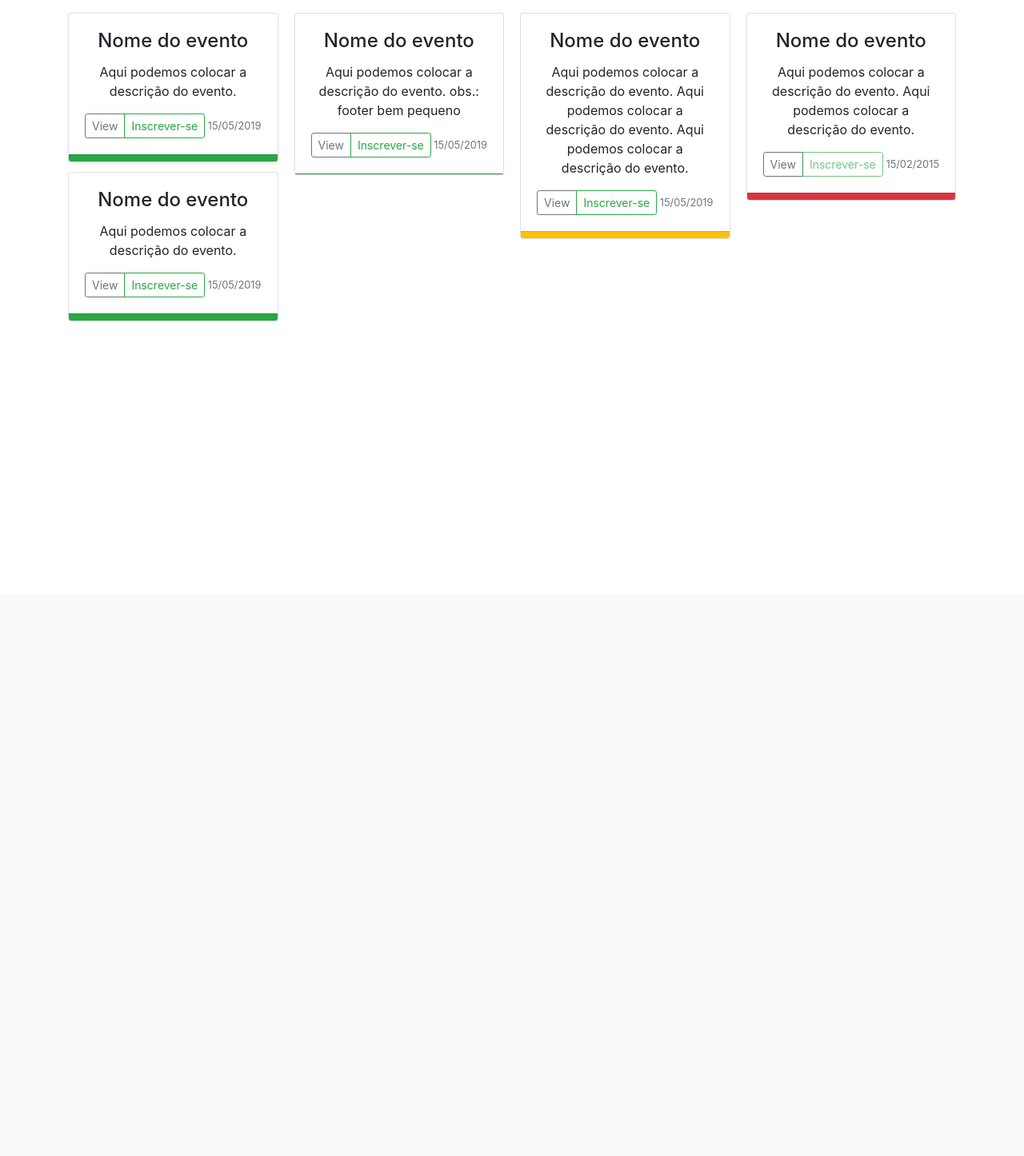
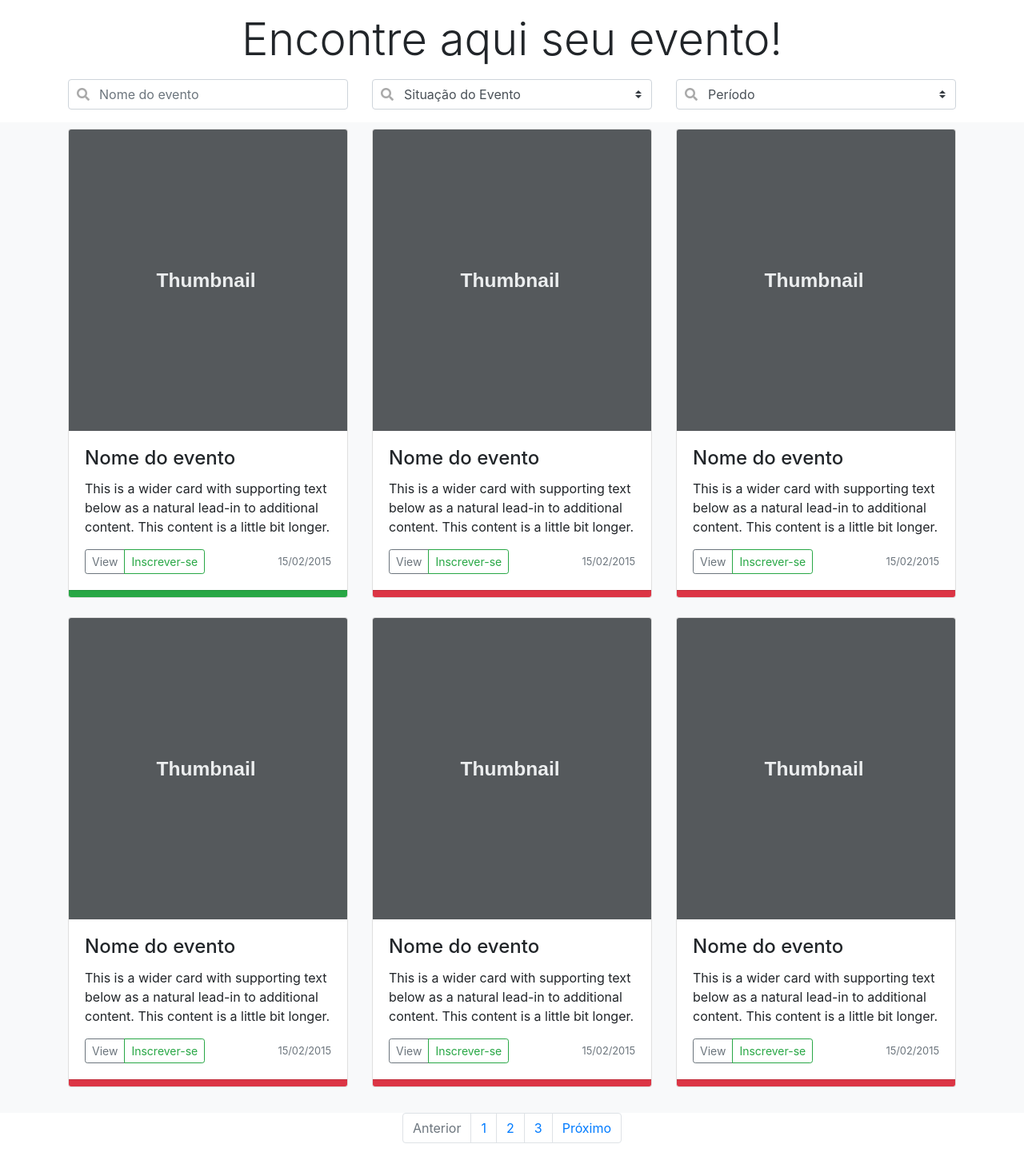
Before and after one commit to pwii-2019-1/pwii-projeto-pratico-2-2019-1-sge, a PHP site: page /public_html/ in a window 1280 px wide. Shown: the part 56-1502 px from the top of the page at 80% size. Before the commit the page ends 458 px from the top, so only its background shows below. Run offline with PHP 8.4, Linux system fonts and the light colour scheme; some libraries are stand-ins or nearby versions.

Commit message:
Alteração no grid de eventos

```diff
--- a/public_html/assets/css/index.css
+++ b/public_html/assets/css/index.css
@@ -1,3 +1,46 @@
 /*
-Arquivos de estilo do projeto
+    Personalização do input's de pesquisa da página inicial
 */
+.has-search .form-control {
+    padding-left: 2.375rem;
+  }
+
+  .has-search .form-control-feedback {
+    position: absolute;
+    z-index: 2;
+    display: block;
+    width: 2.375rem;
+    height: 2.375rem;
+    line-height: 2.375rem;
+    text-align: center;
+    pointer-events: none;
+    color: #aaa;
+  }
+
+
+/*
+    Personalização do input's de pesquisa da página inicial
+*/
+
+
+
+/*
+
+Remove o estilo padrão dos navegadores
+Usei isso só pra tirar a seta padrão do select
+
+*/
+
+select {
+    -webkit-appearance: none;
+    -moz-appearance: none;
+    text-indent: 1px;
+    text-overflow: '';
+  }
+
+/*
+
+Remove o estilo padrão dos navegadores
+Usei isso só pra tirar a seta padrão do select
+
+*/
--- a/public_html/index.php
+++ b/public_html/index.php
@@ -1,5 +1,6 @@
 <!doctype html>
 <html>
+
 <head>
 	<title>SGE</title>
 	<!-- Required meta tags -->
@@ -9,11 +10,14 @@
 	<!-- Bootstrap CSS -->
 	<link rel="stylesheet" href="https://stackpath.bootstrapcdn.com/bootstrap/4.3.1/css/bootstrap.min.css" integrity="sha384-ggOyR0iXCbMQv3Xipma34MD+dH/1fQ784/j6cY/iJTQUOhcWr7x9JvoRxT2MZw1T" crossorigin="anonymous">
 
+	<!-- CSS Autoral -->
+	<link rel="stylesheet" href="assets/css/index.css">
+
 	<!-- Biblioteca de ícones do Font Awesome -->
 	<link rel="stylesheet" href="https://use.fontawesome.com/releases/v5.8.1/css/all.css" integrity="sha384-50oBUHEmvpQ+1lW4y57PTFmhCaXp0ML5d60M1M7uH2+nqUivzIebhndOJK28anvf" crossorigin="anonymous">
 
 	<style type="text/css">
-			.card-columns{
+		.card-columns {
 			column-count: 4;
 		}
 	</style>
@@ -27,7 +31,7 @@
 			<button class="btn btn-secondary dropdown-toggle" type="button" id="triggerId" data-toggle="dropdown" aria-haspopup="true" aria-expanded="false">
 				<i class="fas fa-align-justify"></i>
 			</button>
-				<div class="dropdown-menu" >
+			<div class="dropdown-menu">
 				<a class="dropdown-item" href="#">Opção 1</a>
 				<a class="dropdown-item disabled" href="#">Opção 2</a>
 				<a class="dropdown-item" href="#">Opção 3</a>
@@ -49,88 +53,86 @@
 	</div>
 
 	<div class="container">
-			<div class="card-columns">
+		<div class="row">
+			<div class="col-sm ">
+				<h1 class="display-4">
+					<p class="text-center">Encontre aqui seu evento!</p>
+				</h1>
+			</div>
+		</div>
+	</div>
 
-				<!-- card com shadow (tipo um sombreado)-->
-				<div class="card text-center shadow-sm">
+	<div class="container">
+		<div class="row">
+			<div class="col-4">
+				<div class="form-group has-search">
+					<span class="fa fa-search form-control-feedback"></span>
+					<input type="text" class="form-control" placeholder="Nome do evento">
+				</div>
+			</div>
+			<div class="col-4">
+				<div class="form-group has-search">
+					<span class="fa fa-search form-control-feedback"></span>
+					<select class="custom-select form-control">
+						<option selected disabled>Situação do Evento</option>
+						<option value="1">Inscrições Abertas</option>
+						<option value="2">Em Andamento</option>
+						<option value="3">Evento Finalizado</option>
+					</select>
+				</div>
+			</div>
+			<div class="col-4">
+				<div class="form-group has-search">
+					<span class="fa fa-search form-control-feedback"></span>
+					<select class="custom-select form-control">
+						<option selected disabled>Período</option>
+						<option value="1">Hoje</option>
+						<option value="2">Essa semana</option>
+						<option value="3">Esse mês</option>
+					</select>
+				</div>
+			</div>
+
+		</div>
+	</div>
+
+
+
+	<div class="album py-2 bg-light">
+		<div class="container">
+
+			<div class="row">
+
+				<div class="col-md-4">
+					<div class="card mb-4 box-shadow">
+						<img class="card-img-top" src="assets/imagens/default.svg" alt="Card image cap">
 						<div class="card-body">
 							<h4 class="card-title">Nome do evento</h4>
-						<p class="card-text">
-							Aqui podemos colocar a descrição do evento.
-						</p>
+
+							<p class="card-text">This is a wider card with supporting text below as a natural lead-in to additional content. This content is a little bit longer.</p>
 							<div class="d-flex justify-content-between align-items-center">
-							<div class="btn-group btn-group-sm" role="group" aria-label="Basic example">
-								<a href="#" class="btn btn-outline-secondary">View</a>
-								<a href="#" class="btn btn-outline-success">Inscrever-se</a>
+								<div class="btn-group">
+									<a href="#" class="btn btn-sm btn btn-outline-secondary">View</a>
+									<a href="#" class="btn btn-sm btn-outline-success">Inscrever-se</a>
 								</div>
-							<small class="text-muted">15/05/2019</small>
+								<small class="text-muted">15/02/2015</small>
 							</div>
 						</div>
 						<div class="card-footer text-muted bg-success p-1"> </div>
 					</div>
+				</div>
 
-				<div class="card text-center">
+				<div class="col-md-4">
+					<div class="card mb-4 box-shadow">
+						<img class="card-img-top" src="assets/imagens/default.svg" alt="Card image cap">
 						<div class="card-body">
 							<h4 class="card-title">Nome do evento</h4>
-						<p class="card-text">
-							Aqui podemos colocar a descrição do evento.
-						</p>
+
+							<p class="card-text">This is a wider card with supporting text below as a natural lead-in to additional content. This content is a little bit longer.</p>
 							<div class="d-flex justify-content-between align-items-center">
-							<div class="btn-group btn-group-sm" role="group" aria-label="Basic example">
-								<a href="#" class="btn btn-outline-secondary">View</a>
-								<a href="#" class="btn btn-outline-success">Inscrever-se</a>
-							</div>
-							<small class="text-muted">15/05/2019</small>
-						</div>
-					</div>
-					<div class="card-footer text-muted bg-success p-1"> </div>
-				</div>
-				<div class="card text-center">
-					<div class="card-body">
-						<h4 class="card-title">Nome do evento</h4>
-						<p class="card-text">
-							Aqui podemos colocar a descrição do evento.
-							obs.: footer bem pequeno
-						</p>
-						<div class="d-flex justify-content-between align-items-center">
-							<div class="btn-group btn-group-sm" role="group" aria-label="Basic example">
-								<a href="#" class="btn btn-outline-secondary">View</a>
-								<a href="#" class="btn btn-outline-success">Inscrever-se</a>
-							</div>
-							<small class="text-muted">15/05/2019</small>
-						</div>
-					</div>
-					<div class="card-footer text-muted bg-success p-0"> </div> <!--p-numero determina a grossura do footer-->
-				</div>
-				<div class="card text-center">
-					<div class="card-body">
-						<h4 class="card-title">Nome do evento</h4>
-						<p class="card-text">
-							Aqui podemos colocar a descrição do evento.
-							Aqui podemos colocar a descrição do evento.
-							Aqui podemos colocar a descrição do evento.
-						</p>
-						<div class="d-flex justify-content-between align-items-center">
-							<div class="btn-group btn-group-sm" role="group" aria-label="Basic example">
-								<a href="#" class="btn btn-outline-secondary">View</a>
-								<a href="#" class="btn btn-outline-success">Inscrever-se</a>
-							</div>
-							<small class="text-muted">15/05/2019</small>
-						</div>
-					</div>
-					<div class="card-footer text-muted bg-warning p-1"> </div>
-				</div>
-				<div class="card text-center">
-					<div class="card-body">
-						<h4 class="card-title">Nome do evento</h4>
-						<p class="card-text">
-							Aqui podemos colocar a descrição do evento.
-							Aqui podemos colocar a descrição do evento.
-						</p>
-						<div class="d-flex justify-content-between align-items-center">
-							<div class="btn-group btn-group-sm" role="group" aria-label="Basic example">
-								<a href="#" class="btn btn-outline-secondary">View</a>
-								<a href="#" class="btn btn-outline-success disabled">Inscrever-se</a>
+								<div class="btn-group">
+									<a href="#" class="btn btn-sm btn btn-outline-secondary">View</a>
+									<a href="#" class="btn btn-sm btn-outline-success">Inscrever-se</a>
 								</div>
 								<small class="text-muted">15/02/2015</small>
 							</div>
@@ -138,7 +140,111 @@
 						<div class="card-footer text-muted bg-danger p-1"> </div>
 					</div>
 				</div>
+
+				<div class="col-md-4">
+					<div class="card mb-4 box-shadow">
+						<img class="card-img-top" src="assets/imagens/default.svg" alt="Card image cap">
+						<div class="card-body">
+							<h4 class="card-title">Nome do evento</h4>
+
+							<p class="card-text">This is a wider card with supporting text below as a natural lead-in to additional content. This content is a little bit longer.</p>
+							<div class="d-flex justify-content-between align-items-center">
+								<div class="btn-group">
+									<a href="#" class="btn btn-sm btn btn-outline-secondary">View</a>
+									<a href="#" class="btn btn-sm btn-outline-success">Inscrever-se</a>
 								</div>
+								<small class="text-muted">15/02/2015</small>
+							</div>
+						</div>
+						<div class="card-footer text-muted bg-danger p-1"> </div>
+					</div>
+				</div>
+
+				<div class="col-md-4">
+					<div class="card mb-4 box-shadow">
+						<img class="card-img-top" src="assets/imagens/default.svg" alt="Card image cap">
+						<div class="card-body">
+							<h4 class="card-title">Nome do evento</h4>
+
+							<p class="card-text">This is a wider card with supporting text below as a natural lead-in to additional content. This content is a little bit longer.</p>
+							<div class="d-flex justify-content-between align-items-center">
+								<div class="btn-group">
+									<a href="#" class="btn btn-sm btn btn-outline-secondary">View</a>
+									<a href="#" class="btn btn-sm btn-outline-success">Inscrever-se</a>
+								</div>
+								<small class="text-muted">15/02/2015</small>
+							</div>
+						</div>
+						<div class="card-footer text-muted bg-danger p-1"> </div>
+					</div>
+				</div>
+
+				<div class="col-md-4">
+					<div class="card mb-4 box-shadow">
+						<img class="card-img-top" src="assets/imagens/default.svg" alt="Card image cap">
+						<div class="card-body">
+							<h4 class="card-title">Nome do evento</h4>
+
+							<p class="card-text">This is a wider card with supporting text below as a natural lead-in to additional content. This content is a little bit longer.</p>
+							<div class="d-flex justify-content-between align-items-center">
+								<div class="btn-group">
+									<a href="#" class="btn btn-sm btn btn-outline-secondary">View</a>
+									<a href="#" class="btn btn-sm btn-outline-success">Inscrever-se</a>
+								</div>
+								<small class="text-muted">15/02/2015</small>
+							</div>
+						</div>
+						<div class="card-footer text-muted bg-danger p-1"> </div>
+					</div>
+				</div>
+
+				<div class="col-md-4">
+					<div class="card mb-4 box-shadow">
+						<img class="card-img-top" src="assets/imagens/default.svg" alt="Card image cap">
+						<div class="card-body">
+							<h4 class="card-title">Nome do evento</h4>
+
+							<p class="card-text">This is a wider card with supporting text below as a natural lead-in to additional content. This content is a little bit longer.</p>
+							<div class="d-flex justify-content-between align-items-center">
+								<div class="btn-group">
+									<a href="#" class="btn btn-sm btn btn-outline-secondary">View</a>
+									<a href="#" class="btn btn-sm btn-outline-success">Inscrever-se</a>
+								</div>
+								<small class="text-muted">15/02/2015</small>
+							</div>
+						</div>
+						<div class="card-footer text-muted bg-danger p-1"> </div>
+					</div>
+				</div>
+
+			</div>
+		</div>
+	</div>
+
+
+
+	<nav aria-label="Navegação de página exemplo">
+		<ul class="pagination justify-content-center">
+			<li class="page-item disabled">
+				<a class="page-link" href="#" tabindex="-1">Anterior</a>
+			</li>
+			<li class="page-item"><a class="page-link" href="#">1</a></li>
+			<li class="page-item"><a class="page-link" href="#">2</a></li>
+			<li class="page-item"><a class="page-link" href="#">3</a></li>
+			<li class="page-item">
+				<a class="page-link" href="#">Próximo</a>
+			</li>
+		</ul>
+	</nav>
+
+
+
+
+
+
+
+
+
 
 	<!-- Optional JavaScript -->
 	<!-- jQuery first, then Popper.js, then Bootstrap JS -->
@@ -146,4 +252,5 @@
 	<script src="https://cdnjs.cloudflare.com/ajax/libs/popper.js/1.14.7/umd/popper.min.js" integrity="sha384-UO2eT0CpHqdSJQ6hJty5KVphtPhzWj9WO1clHTMGa3JDZwrnQq4sF86dIHNDz0W1" crossorigin="anonymous"></script>
 	<script src="https://stackpath.bootstrapcdn.com/bootstrap/4.3.1/js/bootstrap.min.js" integrity="sha384-JjSmVgyd0p3pXB1rRibZUAYoIIy6OrQ6VrjIEaFf/nJGzIxFDsf4x0xIM+B07jRM" crossorigin="anonymous"></script>
 </body>
+
 </html>
```
Also changed, not shown: public_html/assets/imagens/default.svg (added). Lines whose indentation alone changed are shown as unchanged.
